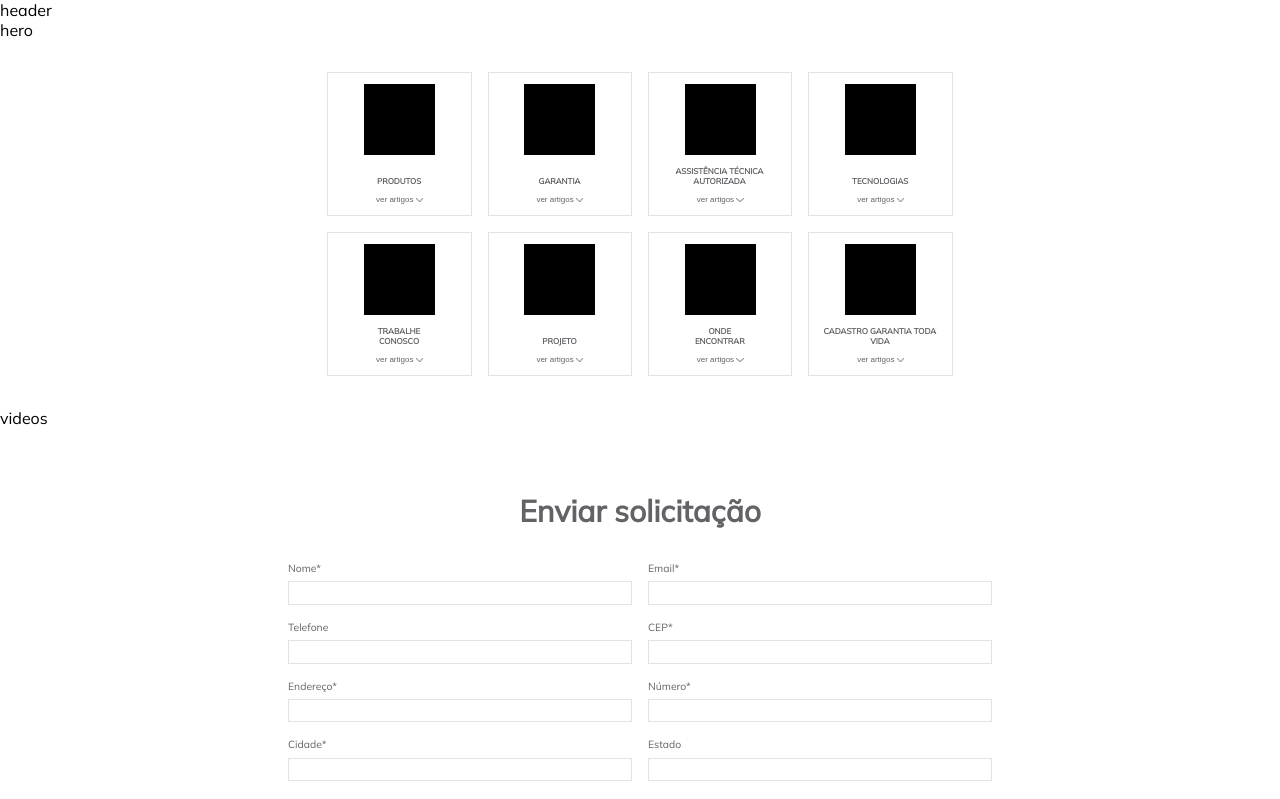
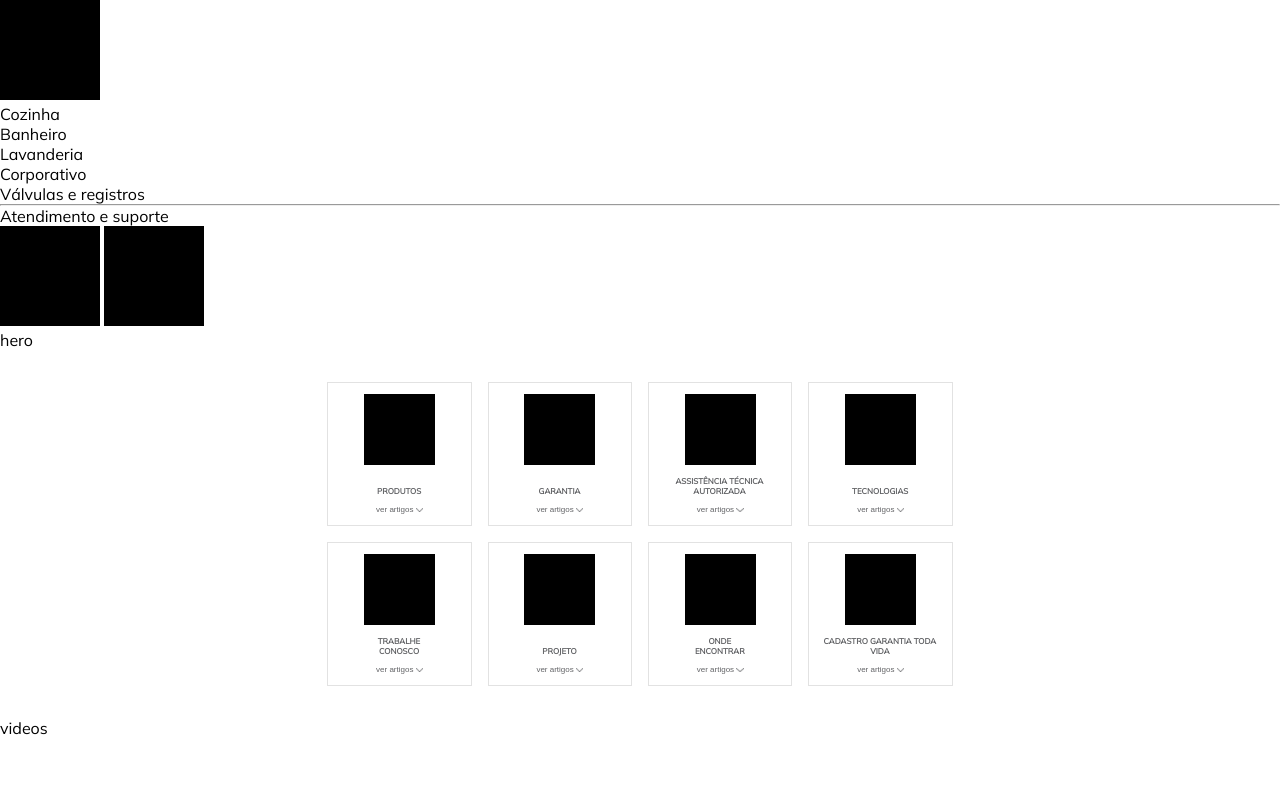
Before and after one commit to JessicaDSL/coaktionproject, a website: page index.html in a window 1280 px wide. Shown: the top 799 px of the page. Drawn offline with Linux system fonts and the light colour scheme.

Commit message:
feat: created heard

```diff
--- a/index.html
+++ b/index.html
@@ -10,10 +10,39 @@
 </head>
 
 <body>
+  <div class="header">
+    <div class="container">
+      <div class="image">
+        <img src="./assets/img/image.png" alt="">
+      </div>
+      <div class="nav">
+        <ul>
+          <li>
+            Cozinha
+          </li>
+          <li>
+            Banheiro
+          </li>
+          <li>
+            Lavanderia
+          </li>
+          <li>
+            Corporativo
+          </li>
+          <li>
+            Válvulas e registros
+          </li>
+        </ul>
+        <hr />
+        <a> Atendimento e suporte</a>
+        <div class="links">
+          <a><img src="./assets/img/image.png" alt=""></a>
+          <a><img src="./assets/img/image.png" alt=""></a>
+        </div>
+      </div>
+    </div>
+  </div>
   <ul>
-    <li>
-      header
-    </li>
     <li>
       hero
     </li>
```
